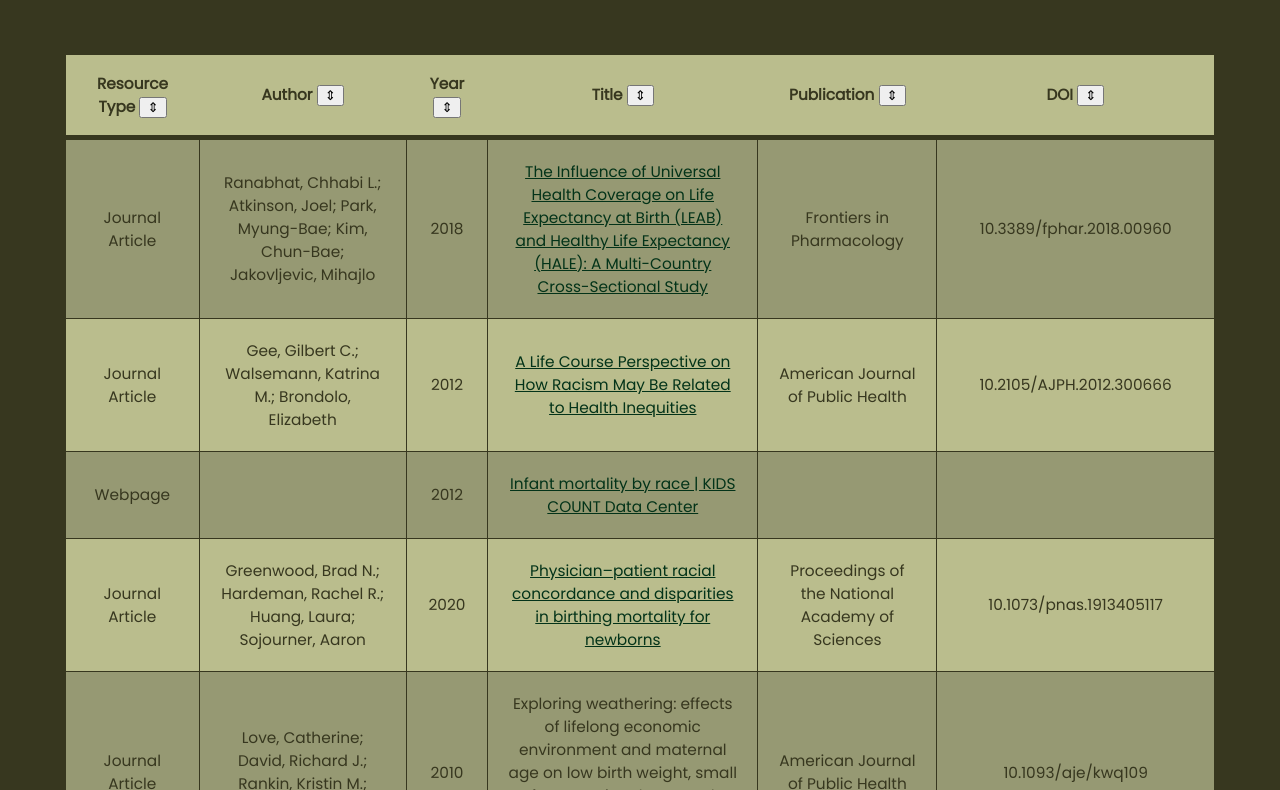
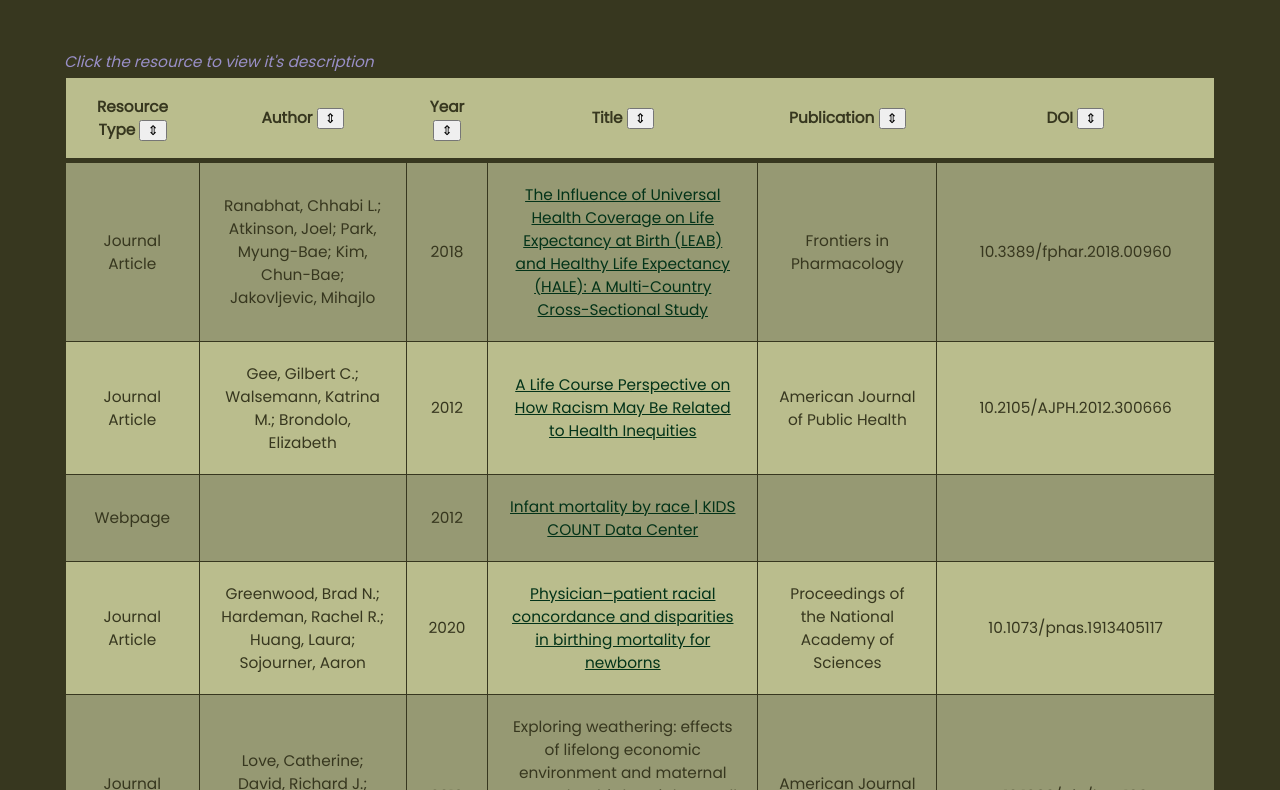
Before and after one commit to sngaebel/sngaebel.github.io, a plain HTML site: page info-and-research.html in a window 1280 px wide. Shown: the part 97-887 px from the top of the page. Drawn offline with nearby package versions, Linux system fonts and the light colour scheme.

Commit message:
Add table instruction

```diff
--- a/info-and-research.html
+++ b/info-and-research.html
@@ -71,6 +71,7 @@
                         </button>
                     </th>
                 </tr>
+                <p id="desc">Click the resource to view it's description</p>
                 <tr class="oddRow" onclick="showHiddenRow('hidden_row1')">
                     <td class="Resource Type">Journal Article</td>
                     <td class="Author">Ranabhat, Chhabi L.; Atkinson, Joel; Park, Myung-Bae; Kim, Chun-Bae; Jakovljevic, Mihajlo</td>
--- a/style.css
+++ b/style.css
@@ -117,7 +117,7 @@ nav a:hover {
     position: absolute;
     top: 80%;
     left: 50%;
-    transform: translate(-50%, -50%);
+    transform: translate(-50%, -60%);
 }
 
 
@@ -169,11 +169,22 @@ nav a:hover {
 }
 
 /* RESOURCES */
+#desc {
+    color: var(--light-purple);
+    display: flex;
+    justify-content: left;
+    margin: 5%;
+    margin-bottom: 0;
+    font-style: italic;
+    font-size: clamp(10px, 0.8em, 20px);
+}
+
 #myTable {
     background-color: var(--light-green);
     color: var(--dark-green);
     border-collapse: collapse;
     margin: 5%;
+    margin-top: 0;
     border: 2px solid;
     font-size: clamp(10px, 0.8em, 30px);
 }
```
